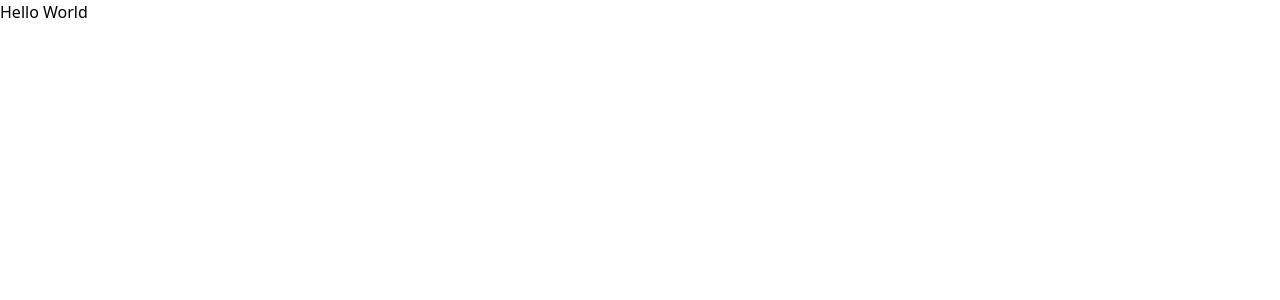
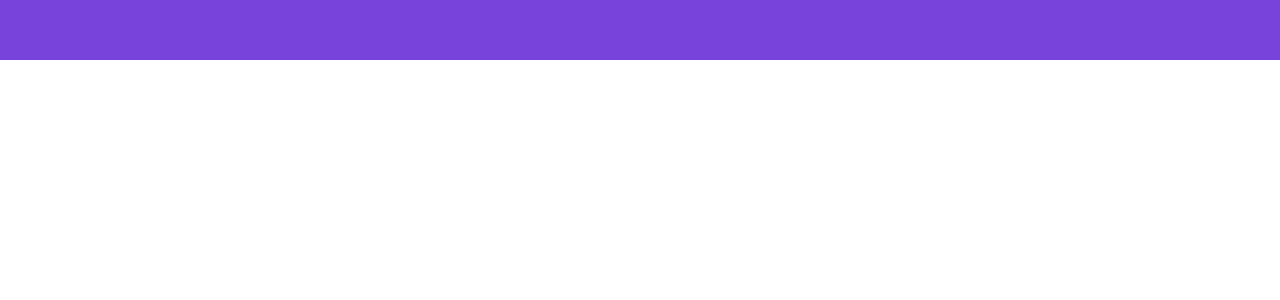
Before and after one commit to NotTheRightGuy/AU-IQM-HACKATHON, a React (Vite) app in the folder client/: page /profile in a window 1280 px wide. Shown: the top 300 px of the page. Built offline with nearby package versions, Linux system fonts and the light colour scheme.

Commit message:
added Nav Components

```diff
--- /dev/null
+++ b/client/src/components/nav.jsx
@@ -0,0 +1,10 @@
+import React, { Component } from "react";
+import "../styles/nav.css";
+
+class Nav extends Component {
+    render() {
+        return <nav></nav>;
+    }
+}
+
+export default Nav;
--- a/client/src/pages/profile.jsx
+++ b/client/src/pages/profile.jsx
@@ -1,9 +1,10 @@
 import React, { Component } from "react";
+import Nav from "../components/nav";
 import "../styles/profile.css";
 
 class Profile extends Component {
     render() {
-        return <div>Hello World</div>;
+        return <Nav />;
     }
 }
 
--- /dev/null
+++ b/client/src/styles/nav.css
@@ -0,0 +1,3 @@
+nav {
+    background-color: #7743db;
+}
```
